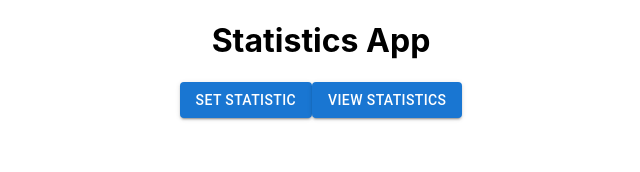
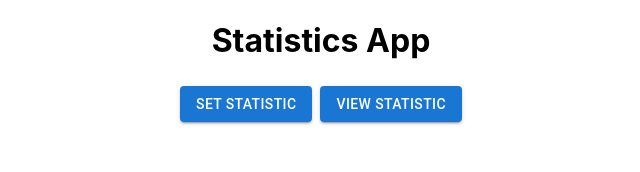
Before and after one commit to CodeMan-Long/Nestjs-React, a React (Create React App) app in the folder frontend/: page / in a window 1280 px wide. Shown: the top 172 px of the page, without its empty margins (319-959 px from the left). Built offline with nearby package versions, Linux system fonts and the light colour scheme.

Commit message:
feat(frontend): add home page

```diff
--- a/frontend/src/components/Home.tsx
+++ b/frontend/src/components/Home.tsx
@@ -1,11 +1,17 @@
 import React from 'react';
 import Button from '@mui/material/Button';
+import { Link } from 'react-router-dom';
 
 export default function Home() {
   return (
     <div>
-      <Button variant="contained">Set Statistic</Button>
-      <Button variant="contained">View Statistics</Button>
+      <Button component={Link} to="/save" variant="contained" sx={{ m: 0.5 }}>
+        Set Statistic
+      </Button>
+
+      <Button component={Link} to="/view" variant="contained" sx={{ m: 0.5 }}>
+        View Statistic
+      </Button>
     </div>
   );
 }
```
